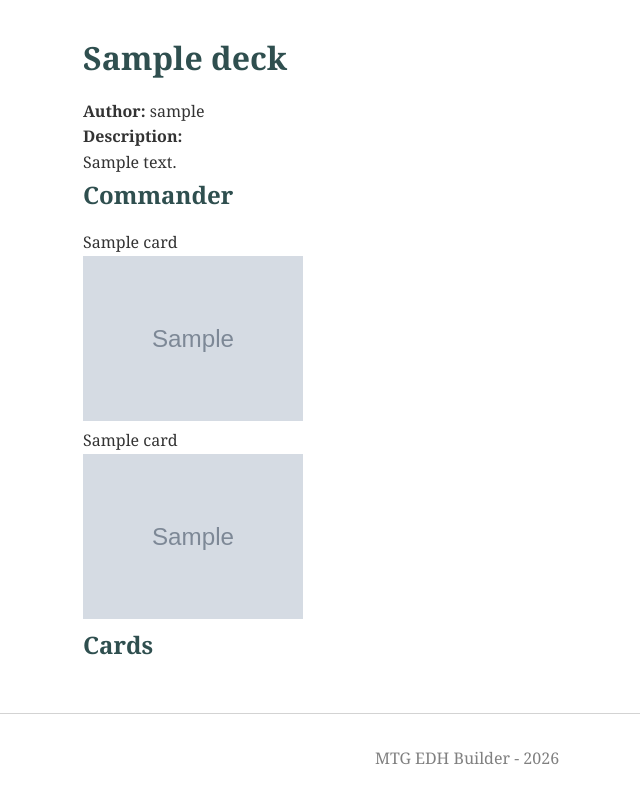
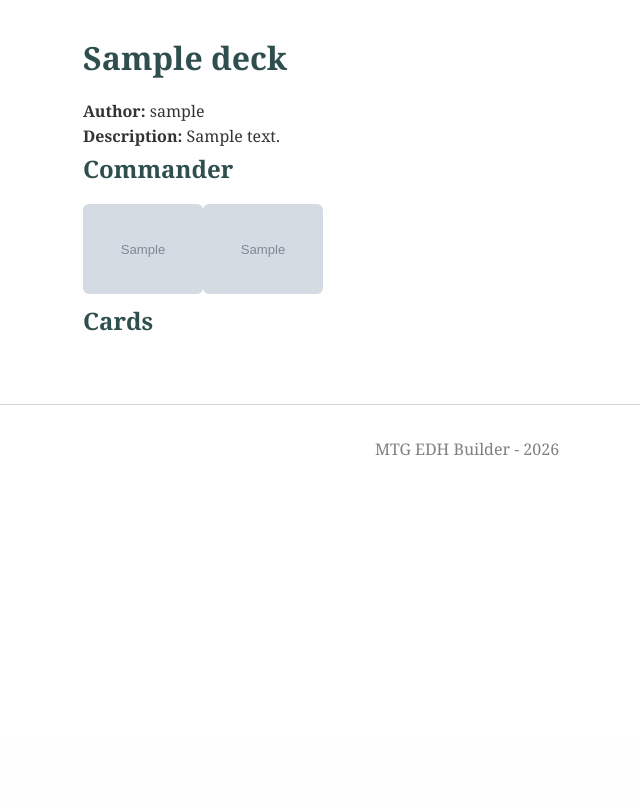
Before and after one commit to CarlosSallan/MTG-EDH-Deckbuilder, a Django app: page /decks/1/ in a window 1280 px wide. Shown: the part 61-864 px from the top of the page, without its empty margins (173-813 px from the left). After the commit the page ends 517 px from the top, so only its background shows below. Run offline with Django 5.2, Linux system fonts and the light colour scheme; tables that the repository leaves empty hold one stand-in row (values such as "Sample post"); grey boxes marked "Sample" are stand-in pictures.

Commit message:
Upgrade on the look of deck_detail.html and moving the deck_detail.html elements on a new css

```diff
--- a/blog/models.py
+++ b/blog/models.py
@@ -6,11 +6,14 @@ from django.db import models
 class Card(models.Model):
     scryfall_id = models.UUIDField(unique=True)
     oracle_id = models.UUIDField()
+
     name = models.CharField(max_length=200)
     type_line = models.CharField(max_length=200)
     set_code = models.CharField(max_length=10)
     collector_number = models.CharField(max_length=20)
-    image_url = models.URLField()
+
+    image_url = models.URLField() # default image size
+    image_large_url = models.URLField() # larger image for hover
 
     def __str__(self):
         return self.name
--- /dev/null
+++ b/blog/static/blog/deck.css
@@ -0,0 +1,103 @@
+/* Layout general */
+
+.deck-container {
+    display: flex;
+    gap: 40px;
+    align-items: flex-start;
+}
+
+.cards-column {
+    width: 70%;
+}
+
+
+/* Commander */
+
+.commander-section {
+    display: flex;
+    align-items: flex-start;
+}
+
+.commander-section .card-img {
+    margin-left: 0;   /* no cascade on commander */
+}
+
+
+/* Tipo de carta */
+
+.card-type {
+    margin-bottom: 40px;
+}
+
+.card-type h3 {
+    margin-bottom: 10px;
+}
+
+
+/* Contenedor de cartas */
+
+.card-stack {
+    display: flex;
+    align-items: flex-start;
+}
+
+
+/* Carta individual */
+
+.card-wrapper {
+    position: relative;
+}
+
+
+/* Imagen de carta */
+
+.card-img {
+    width: 120px;
+    margin-left: -80px;
+    border-radius: 6px;
+    transition: transform 0.2s ease;
+    cursor: pointer;
+}
+
+.card-stack .card-wrapper:first-child .card-img {
+    margin-left: 0;
+}
+
+.card-img:hover {
+    transform: scale(1.15);
+    z-index: 10;
+}
+
+
+/* PREVIEW */
+
+.card-preview {
+    position: fixed;
+    right: 60px;
+    top: 120px;
+
+    width: 260px;
+
+    opacity: 0;
+    pointer-events: none;
+    transition: opacity 0.2s ease;
+}
+
+.card-preview img {
+    width: 100%;
+    border-radius: 10px;
+    box-shadow: 0 10px 20px rgba(0,0,0,0.4);
+}
+
+.card-preview p {
+    text-align: center;
+    margin-top: 6px;
+    font-weight: bold;
+}
+
+
+/* Mostrar preview al hacer hover */
+
+.card-wrapper:hover .card-preview {
+    opacity: 1;
+}
--- a/blog/static/blog/style.css
+++ b/blog/static/blog/main.css
@@ -1,4 +1,4 @@
-/* blog/static/blog/style.css */
+/* blog/static/blog/main.css */
 
 /* Color palette*/
 :root {
@@ -9,7 +9,7 @@
   --linen: #f7ece1;
 }
 
-/* blog/static/blog/style.css */
+/* blog/static/blog/main.css */
 
 /* Reset browser defaults */
 * {
--- a/templates/base.html
+++ b/templates/base.html
@@ -7,7 +7,11 @@
     <meta charset="UTF-8">
     <meta name="viewport" content="width=device-width, initial-scale=1.0">
     <title>{% block title %}MTG EDH Builder{% endblock %}</title>  <!-- child templates override this -->
-    <link rel="stylesheet" href="{% static 'blog/style.css' %}">  <!-- generates /static/blog/style.css -->
+    {% load static %}
+
+    <link rel="stylesheet" href="{% static 'blog/main.css' %}">
+
+    {% block extra_css %}{% endblock %}
 </head>
 <body>
     <nav>
--- a/templates/blog/deck_detail.html
+++ b/templates/blog/deck_detail.html
@@ -1,43 +1,82 @@
 {% extends "base.html" %}
+{% load static %}
+
+{% block extra_css %}
+<link rel="stylesheet" href="{% static 'blog/deck.css' %}">
+{% endblock %}
 
 {% block content %}
 
 <h1>{{ deck.name }}</h1>
 
 <p><strong>Author:</strong> {{ deck.author }}</p>
+<p><strong>Description:</strong> {{ deck.description }}</p>
 
-<p><strong>Description:</strong></p>
-<p>{{ deck.description }}</p>
 
 <h2>Commander</h2>
 
-<div class="commander">
+<div class="commander-section">
+
+    <div class="card-wrapper">
+        <img src="{{ deck.commander.image_url }}" class="card-img">
+
+        <div class="card-preview">
+            <img src="{{ deck.commander.image_large_url }}">
             <p>{{ deck.commander.name }}</p>
-    <img src="{{ deck.commander.image_url }}" width="220">
+        </div>
     </div>
 
     {% if deck.partner_commander %}
-<div class="commander">
+    <div class="card-wrapper">
+        <img src="{{ deck.partner_commander.image_url }}" class="card-img">
+
+        <div class="card-preview">
+            <img src="{{ deck.partner_commander.image_large_url }}">
             <p>{{ deck.partner_commander.name }}</p>
-    <img src="{{ deck.partner_commander.image_url }}" width="220">
+        </div>
     </div>
     {% endif %}
 
+</div>
+
+
 <h2>Cards</h2>
 
-<div class="card-list">
+<div class="deck-container">
+
+    <div class="cards-column">
+
         {% for type, cards in cards_by_type.items %}
+
+        <div class="card-type">
+
             <h3>{{ type }} ({{ cards|length }})</h3>
-        <div class="card-group">
+
+            <div class="card-stack">
+
                 {% for dc in cards %}
-                <div class="card">
-                    <img src="{{ dc.card.image_url }}" width="200">
+
+                <div class="card-wrapper">
+
+                    <img src="{{ dc.card.image_url }}" class="card-img">
+
+                    <div class="card-preview">
+                        <img src="{{ dc.card.image_large_url }}">
                         <p>{{ dc.card.name }}</p>
-                    <p>Quantity: {{ dc.quantity }}</p>
                     </div>
+
+                </div>
+
                 {% endfor %}
+
             </div>
+
+        </div>
+
         {% endfor %}
+
+    </div>
+
 </div>
 
 {% endblock %}
```
Lines whose indentation alone changed are shown as unchanged.
